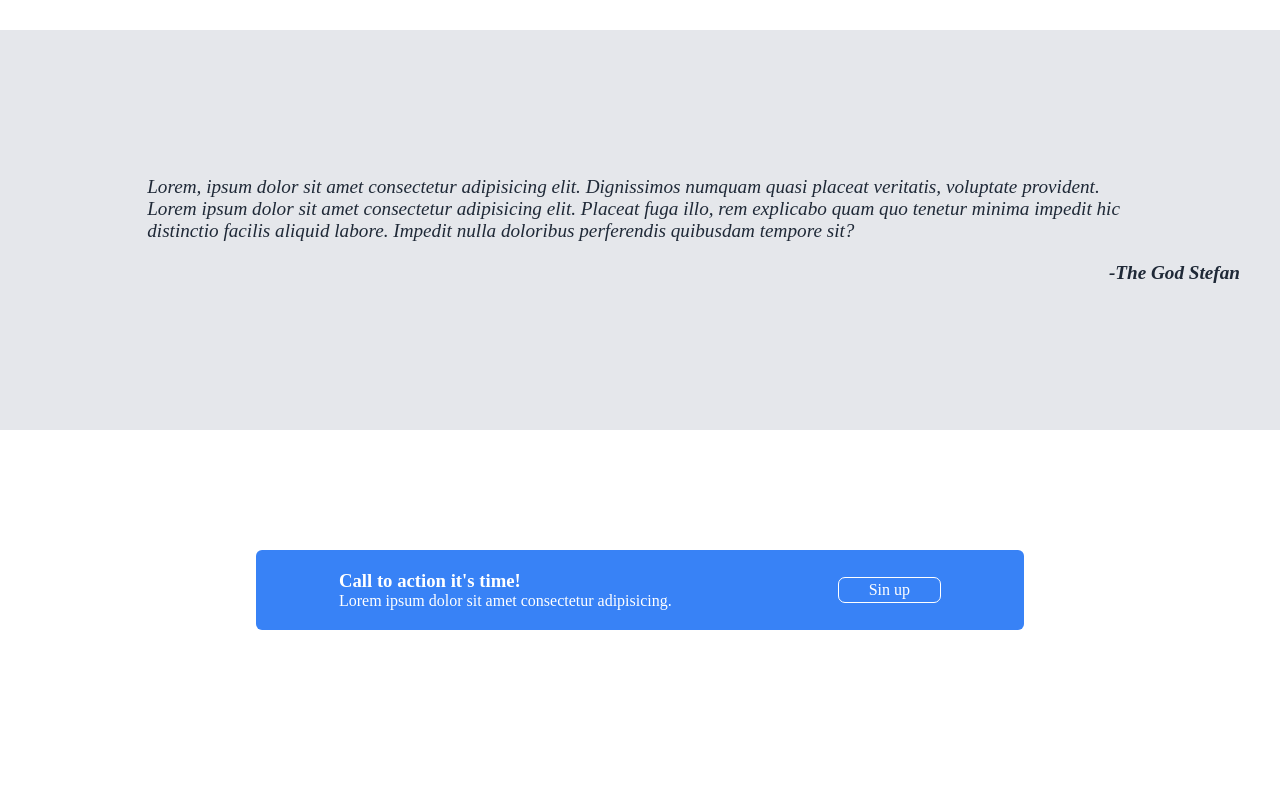
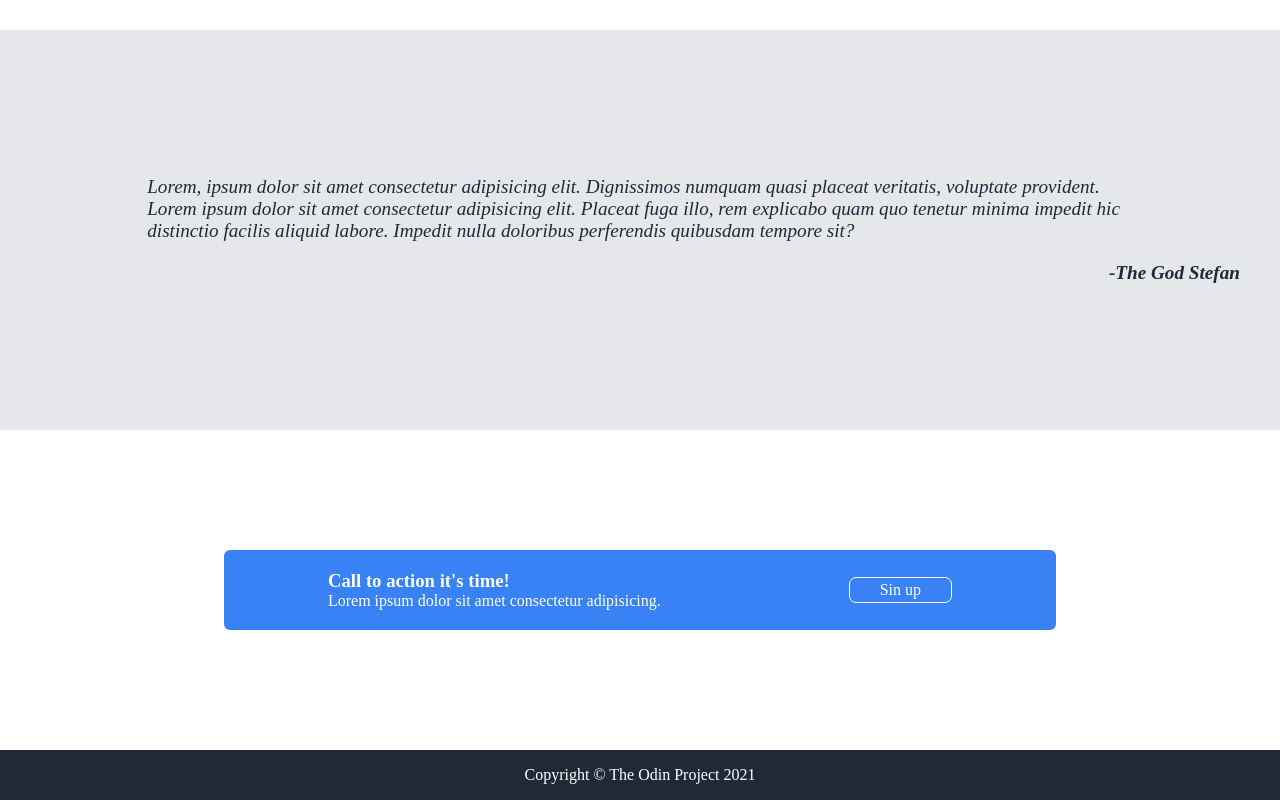
Before and after one commit to Stefann97/landing-page, a plain HTML site: page index.html in a window 1280 px wide. Shown: the part 947-1747 px from the top of the page. Before the commit the page ends 1697 px from the top, so only its background shows below. Drawn offline with Linux system fonts and the light colour scheme.

Commit message:
finished footer

```diff
--- a/index.html
+++ b/index.html
@@ -74,5 +74,10 @@
             <a href="">Sin up</a>
         </div>
     </div>
+
+    <!--Footer --------------------------->
+    <footer>
+        <p> Copyright &copy The Odin Project 2021</p>
+    </footer>
 </body>
 </html>
--- a/style.css
+++ b/style.css
@@ -150,10 +150,10 @@ height: 200px;
 .sing-up{
     display: flex;
     align-items: center;
-    width: 60%;
+    width: 65%;
     justify-content: space-around;
     background-color: #3882f6;
-    padding: 20px 0px;
+    padding: 20px 10px;
     border-radius: 6px;
     color: #fff;
 }
@@ -165,3 +165,13 @@ height: 200px;
     padding: 3px 30px;
     border-radius: 7px;
 }
+
+/*Footer*****************************/
+footer{
+    display: flex;
+    justify-content: center;
+    background-color: #1f2937;
+    height: 50px;
+    align-items: center;
+    color: #fff;
+}
```
